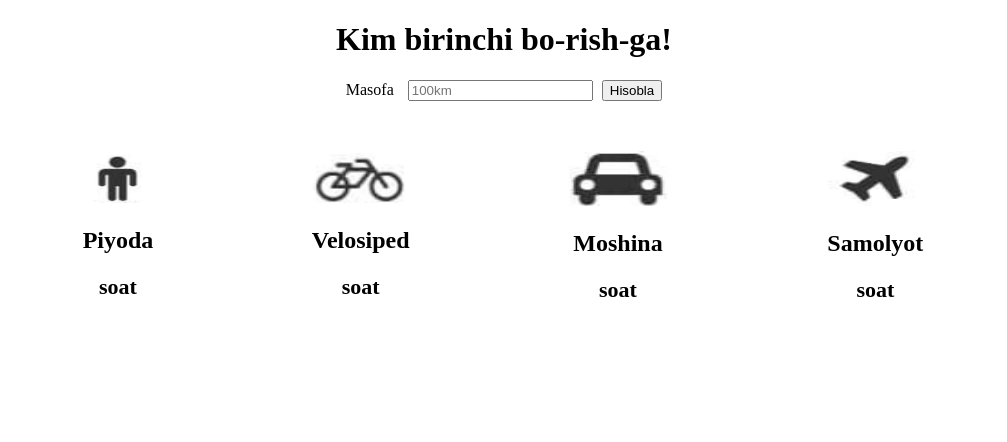
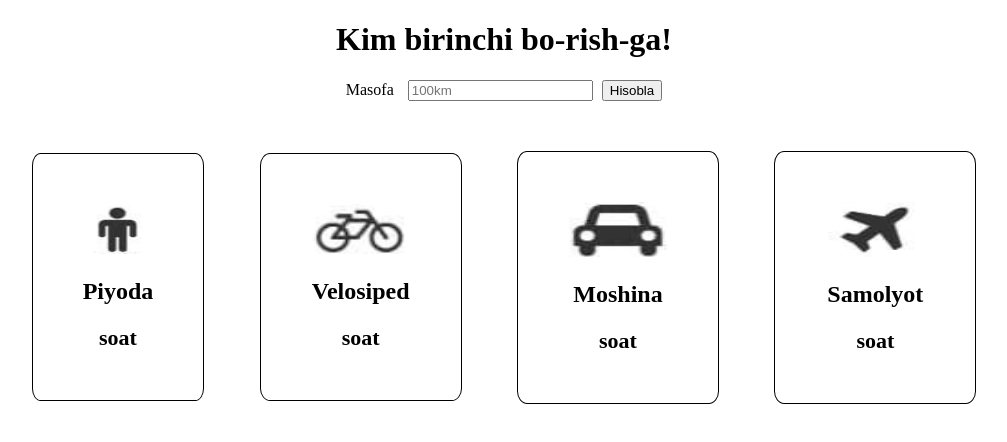
Before and after one commit to 20040608/2-o-yin, a plain HTML site: page index.html in a window 1280 px wide. Shown: the whole page, without its empty margins (136-1143 px from the left). Drawn offline with Linux system fonts and the light colour scheme.

Commit message:
adashdim

```diff
--- a/css/main.css
+++ b/css/main.css
@@ -28,6 +28,12 @@
   text-align: center;
 }
 
+.header-item--inner {
+  padding: 50px;
+  border: 1px solid #000;
+  border-radius: 5%;
+}
+
 .header-text {
   margin: 0;
   font-weight: 700;
--- a/index.html
+++ b/index.html
@@ -16,7 +16,7 @@
          <span class="header-span">
             Masofa
          </span>
-         <input class="js-input " type="number" placeholder="100km">
+         <input class="js-input " type="text" placeholder="100km">
          <span class="js-span"></span>
          <button class="header-button" type="submit">
             Hisobla
```
